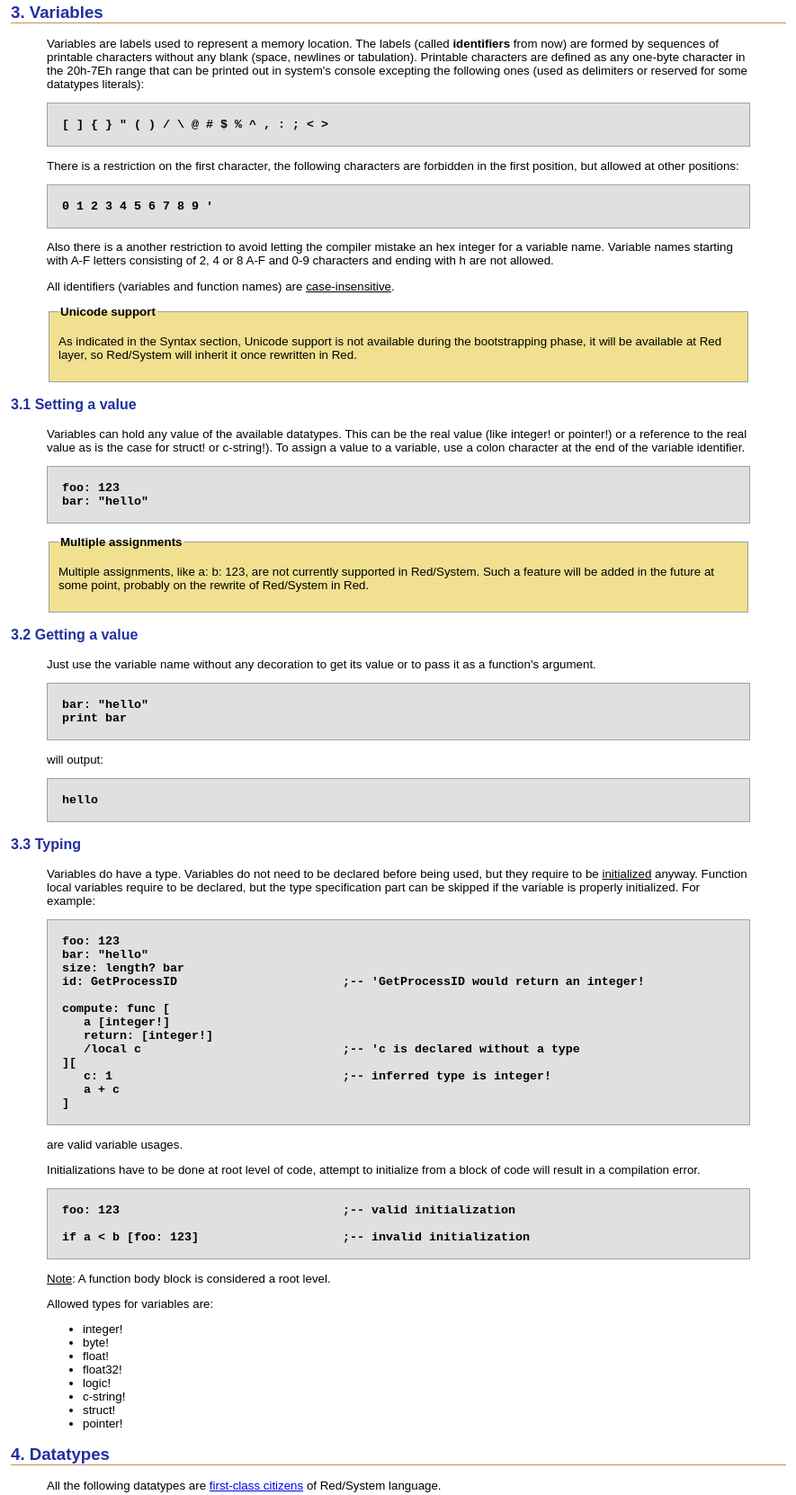
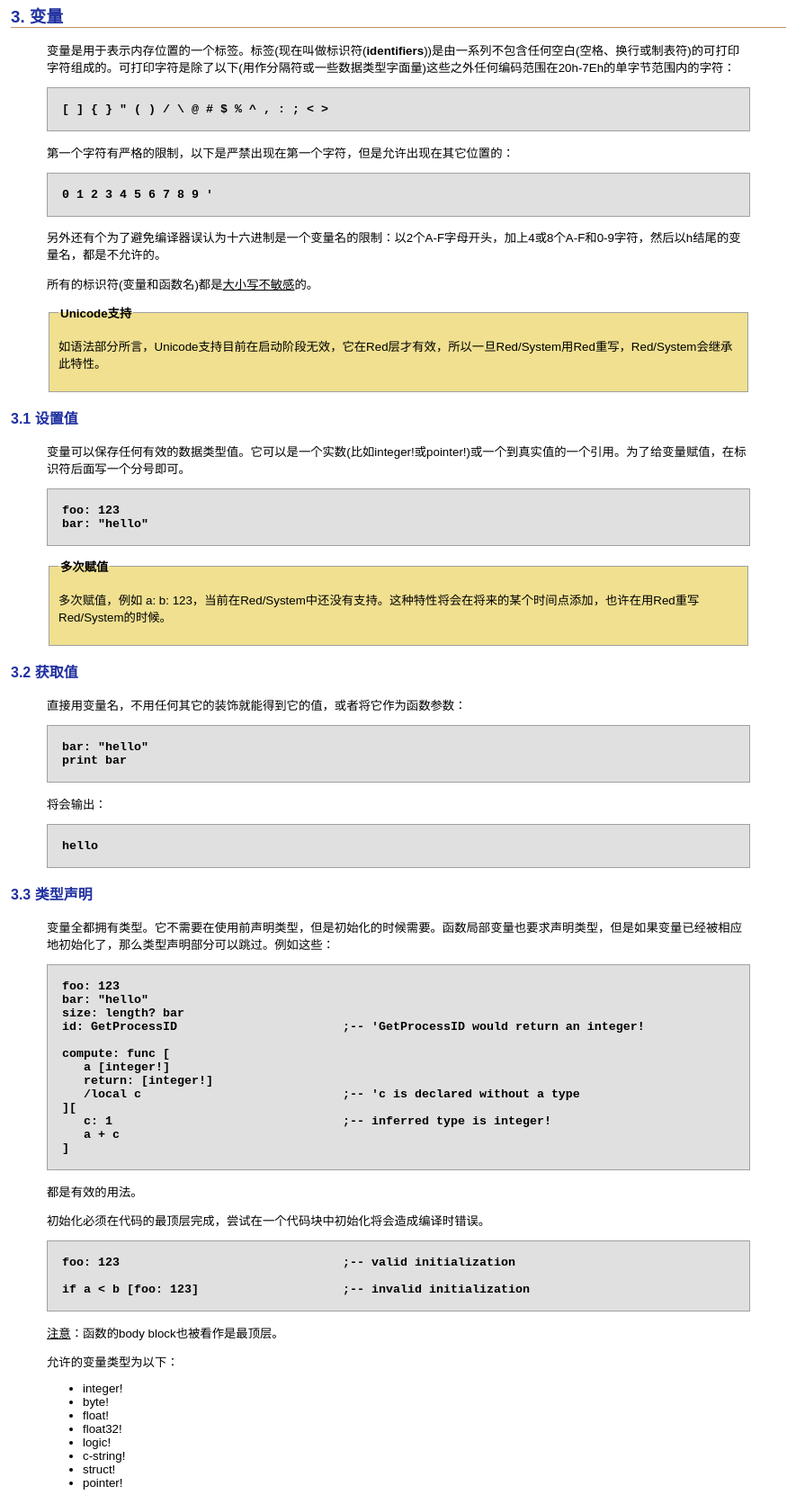
Before and after one commit to red-china/red-system-manual, a plain HTML site: page index.html in a window 1280 px wide. Shown: the part 4190-5852 px from the top of the page at 90% size, without its empty margins (0-885 px from the left). Drawn offline with Linux system fonts and the light colour scheme.

Commit message:
翻译了3

```diff
--- a/index.html
+++ b/index.html
@@ -216,43 +216,43 @@ print "hello world"    ; this is another comment
 <pre>a: 1 + comment {5} 4   ; this will produce a compilation error
 </pre>
 </blockquote>
-<h2 id="section-3">3. Variables</h2>
-<blockquote>
-<p>Variables are labels used to represent a memory location. The labels (called <b>identifiers</b> from now) are formed by sequences of printable characters without any blank (space, newlines or tabulation). Printable characters are defined as any one-byte character in the 20h-7Eh range that can be printed out in system's console excepting the following ones (used as delimiters or reserved for some datatypes literals):</p>
+<h2 id="section-3">3. 变量</h2>
+<blockquote>
+<p>变量是用于表示内存位置的一个标签。标签(现在叫做标识符(<b>identifiers</b>))是由一系列不包含任何空白(空格、换行或制表符)的可打印字符组成的。可打印字符是除了以下(用作分隔符或一些数据类型字面量)这些之外任何编码范围在20h-7Eh的单字节范围内的字符：</p>
 <pre>[ ] { } " ( ) / \ @ # $ % ^ , : ; &lt; &gt;
 </pre>
-<p>There is a restriction on the first character, the following characters are forbidden in the first position, but allowed at other positions:</p>
+<p>第一个字符有严格的限制，以下是严禁出现在第一个字符，但是允许出现在其它位置的：</p>
 <pre>0 1 2 3 4 5 6 7 8 9 '
 </pre>
-<p>Also there is a another restriction to avoid letting the compiler mistake an hex integer for a variable name. Variable names starting with A-F letters consisting of 2, 4 or 8 A-F and 0-9 characters and ending with h are not allowed.</p>
-<p>All identifiers (variables and function names) are <u>case-insensitive</u>.</p>
-<p></p><fieldset class="fset"><legend>Unicode support</legend>
-<p>As indicated in the Syntax section, Unicode support is not available during the bootstrapping phase, it will be available at Red layer, so Red/System will inherit it once rewritten in Red.</p>
-</fieldset>
-</blockquote>
-<h3 id="section-3.1">3.1 Setting a value</h3>
-<blockquote>
-<p>Variables can hold any value of the available datatypes. This can be the real value (like integer! or pointer!) or a reference to the real value as is the case for struct! or c-string!). To assign a value to a variable, use a colon character at the end of the variable identifier.</p>
+<p>另外还有个为了避免编译器误认为十六进制是一个变量名的限制：以2个A-F字母开头，加上4或8个A-F和0-9字符，然后以h结尾的变量名，都是不允许的。</p>
+<p>所有的标识符(变量和函数名)都是<u>大小写不敏感</u>的。</p>
+<p></p><fieldset class="fset"><legend>Unicode支持</legend>
+<p>如语法部分所言，Unicode支持目前在启动阶段无效，它在Red层才有效，所以一旦Red/System用Red重写，Red/System会继承此特性。</p>
+</fieldset>
+</blockquote>
+<h3 id="section-3.1">3.1 设置值</h3>
+<blockquote>
+<p>变量可以保存任何有效的数据类型值。它可以是一个实数(比如integer!或pointer!)或一个到真实值的一个引用。为了给变量赋值，在标识符后面写一个分号即可。</p>
 <pre>foo: 123
 bar: "hello"
 </pre>
-<p></p><fieldset class="fset"><legend>Multiple assignments</legend>
-<p>Multiple assignments, like a: b: 123, are not currently supported in Red/System. Such a feature will be added in the future at some point, probably on the rewrite of Red/System in Red.</p>
-</fieldset>
-</blockquote>
-<h3 id="section-3.2">3.2 Getting a value</h3>
-<blockquote>
-<p>Just use the variable name without any decoration to get its value or to pass it as a function's argument.</p>
+<p></p><fieldset class="fset"><legend>多次赋值</legend>
+<p>多次赋值，例如 a: b: 123，当前在Red/System中还没有支持。这种特性将会在将来的某个时间点添加，也许在用Red重写Red/System的时候。</p>
+</fieldset>
+</blockquote>
+<h3 id="section-3.2">3.2 获取值</h3>
+<blockquote>
+<p>直接用变量名，不用任何其它的装饰就能得到它的值，或者将它作为函数参数：</p>
 <pre>bar: "hello"
 print bar
 </pre>
-<p>will output:</p>
+<p>将会输出：</p>
 <pre>hello
 </pre>
 </blockquote>
-<h3 id="section-3.3">3.3 Typing</h3>
-<blockquote>
-<p>Variables do have a type. Variables do not need to be declared before being used, but they require to be <u>initialized</u> anyway. Function local variables require to be declared, but the type specification part can be skipped if the variable is properly initialized. For example:</p>
+<h3 id="section-3.3">3.3 类型声明</h3>
+<blockquote>
+<p>变量全都拥有类型。它不需要在使用前声明类型，但是初始化的时候需要。函数局部变量也要求声明类型，但是如果变量已经被相应地初始化了，那么类型声明部分可以跳过。例如这些：</p>
 <pre>foo: 123
 bar: "hello"
 size: length? bar
@@ -267,14 +267,14 @@ compute: func [
    a + c
 ]
 </pre>
-<p>are valid variable usages.</p>
-<p>Initializations have to be done at root level of code, attempt to initialize from a block of code will result in a compilation error.</p>
+<p>都是有效的用法。</p>
+<p>初始化必须在代码的最顶层完成，尝试在一个代码块中初始化将会造成编译时错误。</p>
 <pre>foo: 123                               ;-- valid initialization
 
 if a &lt; b [foo: 123]                    ;-- invalid initialization
 </pre>
-<p><u>Note</u>: A function body block is considered a root level.</p>
-<p>Allowed types for variables are:</p>
+<p><u>注意</u>：函数的body block也被看作是最顶层。</p>
+<p>允许的变量类型为以下：</p>
 <ul>
 <li>integer!</li>
 <li>byte!</li>
```
Also changed, not shown: 1 other file.
